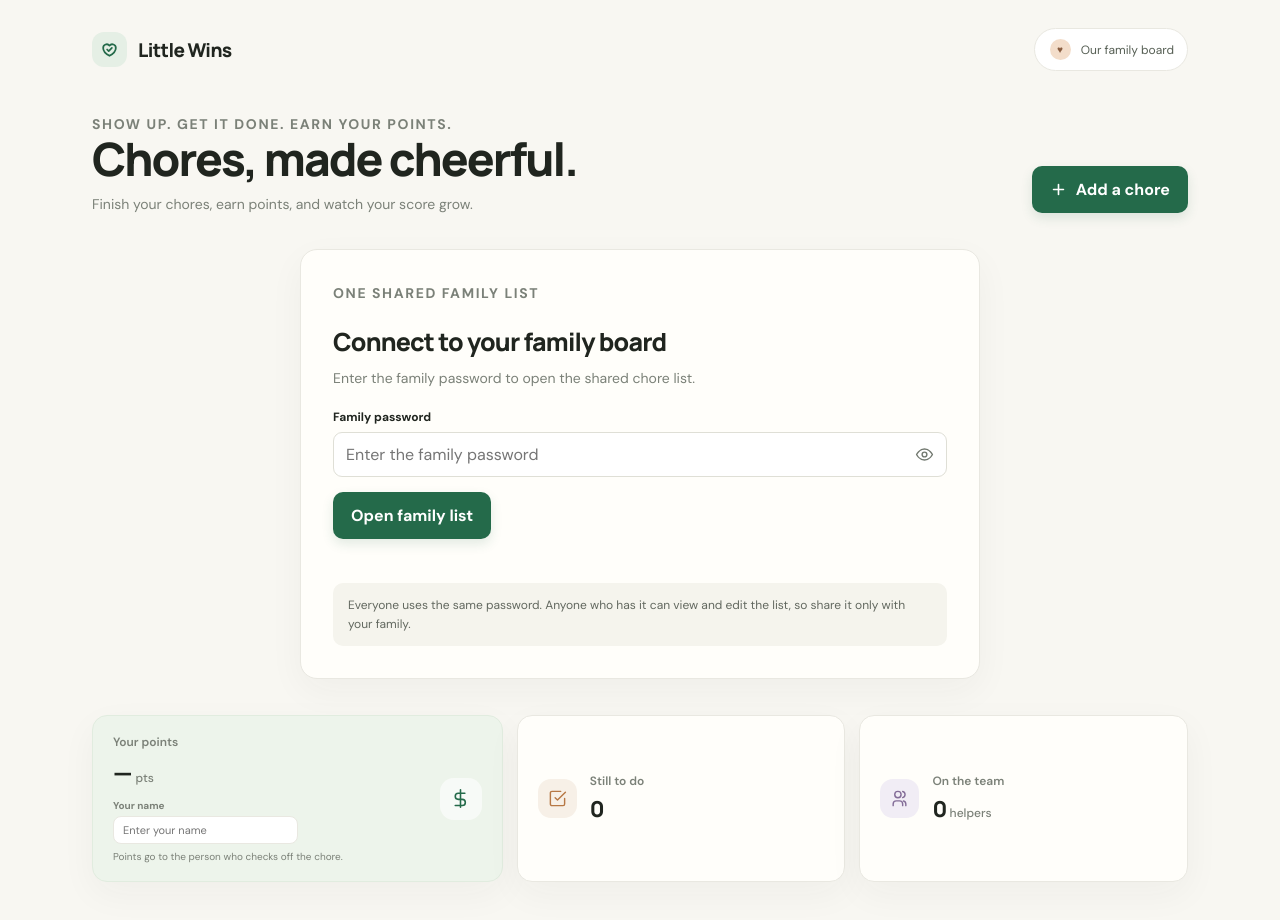
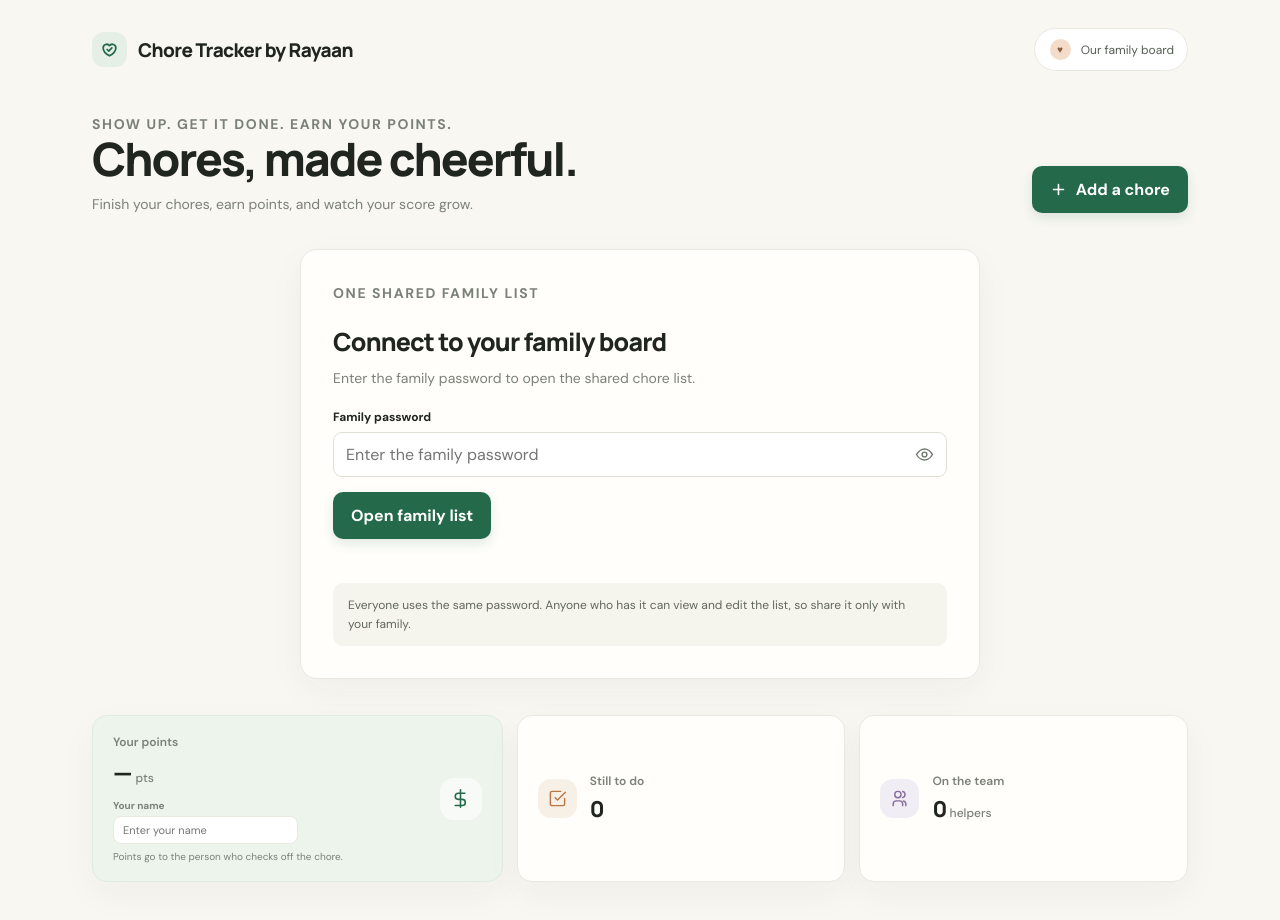
Before and after one commit to rayaand913-rgb/family-chores, a plain HTML site: page index.html in a window 1280 px wide. Drawn offline with nearby package versions, Linux system fonts and the light colour scheme.

Commit message:
Rename page to Chore Tracker by Rayaan

```diff
--- a/index.html
+++ b/index.html
@@ -4,7 +4,7 @@
   <meta charset="utf-8">
   <meta name="viewport" content="width=device-width, initial-scale=1">
   <meta name="theme-color" content="#f8f7f2">
-  <title>Little Wins — Family Chores</title>
+  <title>Chore Tracker by Rayaan</title>
   <style>
     @import url('https://fonts.googleapis.com/css2?family=DM+Sans:wght@400;500;600;700&family=Manrope:wght@400;500;600;700;800&display=swap');
     :root{--ink:#20251f;--muted:#7b8178;--green:#246a4a;--green2:#e7f1e9;--line:#e9e8e1;--paper:#fffefa;--bg:#f8f7f2;--orange:#ea9b61;--shadow:0 12px 36px #2536260b}
@@ -21,7 +21,7 @@
 <body>
   <main class="shell">
     <header class="topbar">
-      <div class="brand"><span class="brand-mark"><svg viewBox="0 0 24 24" fill="none" stroke="currentColor" stroke-width="2.2" stroke-linecap="round" stroke-linejoin="round"><path d="M12 20s-8-4.4-8-10a4.5 4.5 0 0 1 8-2.9A4.5 4.5 0 0 1 20 10c0 5.6-8 10-8 10Z"/><path d="m9 12 2 2 4-4"/></svg></span> Little Wins</div>
+      <div class="brand"><span class="brand-mark"><svg viewBox="0 0 24 24" fill="none" stroke="currentColor" stroke-width="2.2" stroke-linecap="round" stroke-linejoin="round"><path d="M12 20s-8-4.4-8-10a4.5 4.5 0 0 1 8-2.9A4.5 4.5 0 0 1 20 10c0 5.6-8 10-8 10Z"/><path d="m9 12 2 2 4-4"/></svg></span> Chore Tracker by Rayaan</div>
       <div class="top-right"><div class="family-chip"><span class="avatars"><i class="avatar">♥</i></span><span id="familyName">Our family board</span></div><button class="secondary top-share" id="shareBtn">Copy family link</button></div>
     </header>
     <section class="hero"><div><p class="eyebrow">Show up. Get it done. Earn your points.</p><h1>Chores, made cheerful.</h1><p>Finish your chores, earn points, and watch your score grow.</p></div><button class="primary" id="addBtn"><svg viewBox="0 0 24 24" fill="none" stroke="currentColor" stroke-width="2.3" stroke-linecap="round"><path d="M12 5v14M5 12h14"/></svg>Add a chore</button></section>
```
